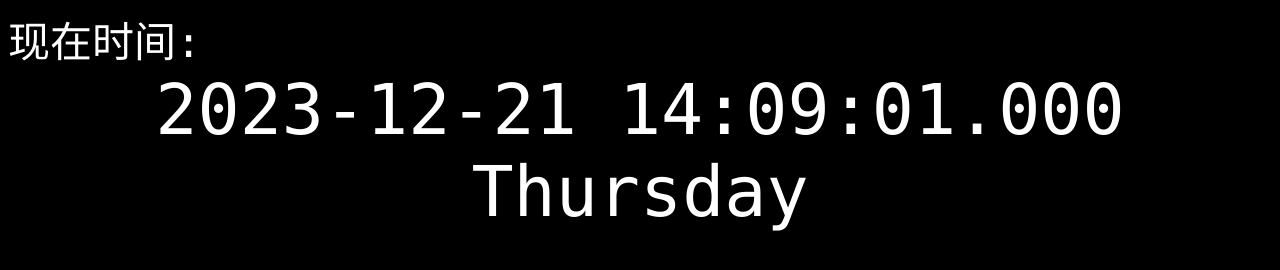
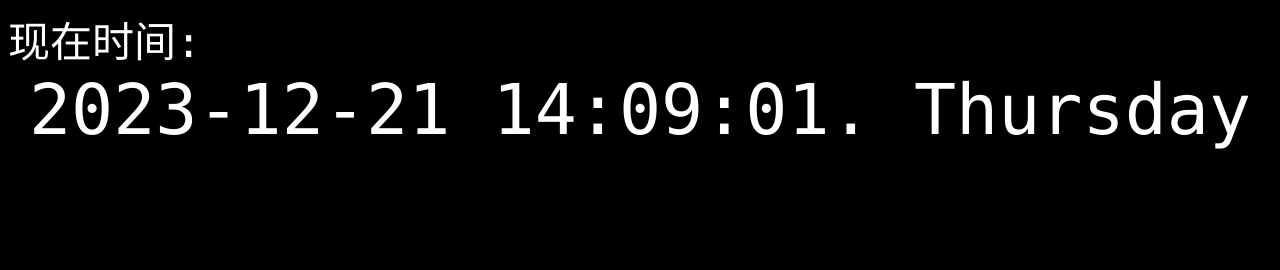
Before and after one commit to maxiaoteng2023/maxiaoteng2023.github.io, a plain HTML site: page shizhong.html in a window 1280 px wide. Drawn offline with Linux system fonts and the light colour scheme; sample sign-in values are in the browser's storage.

Commit message:
Update shizhong.html

```diff
--- a/shizhong.html
+++ b/shizhong.html
@@ -73,8 +73,8 @@
         }
 
 
-        document.getElementById(timeID.id).innerHTML =  y+"-"+m+"-"+d+"   "+h+":"+minute+":"+s+"."+sss+"  "+ww;
-        document.getElementById(timeID.id).innerHTML =  y+"-"+m+"-"+d+"   "+h+":"+minute+":"+s+"."+sss+"  "+ww;
+        document.getElementById(timeID.id).innerHTML =  y+"-"+m+"-"+d+"   "+h+":"+minute+":"+s+"."+"  "+ww;
+        document.getElementById(timeID.id).innerHTML =  y+"-"+m+"-"+d+"   "+h+":"+minute+":"+s+"."+"  "+ww;
         //document.write(y+"-"+m+"-"+d+"   "+h+":"+minute+":"+s);
           }
         </script>
```
